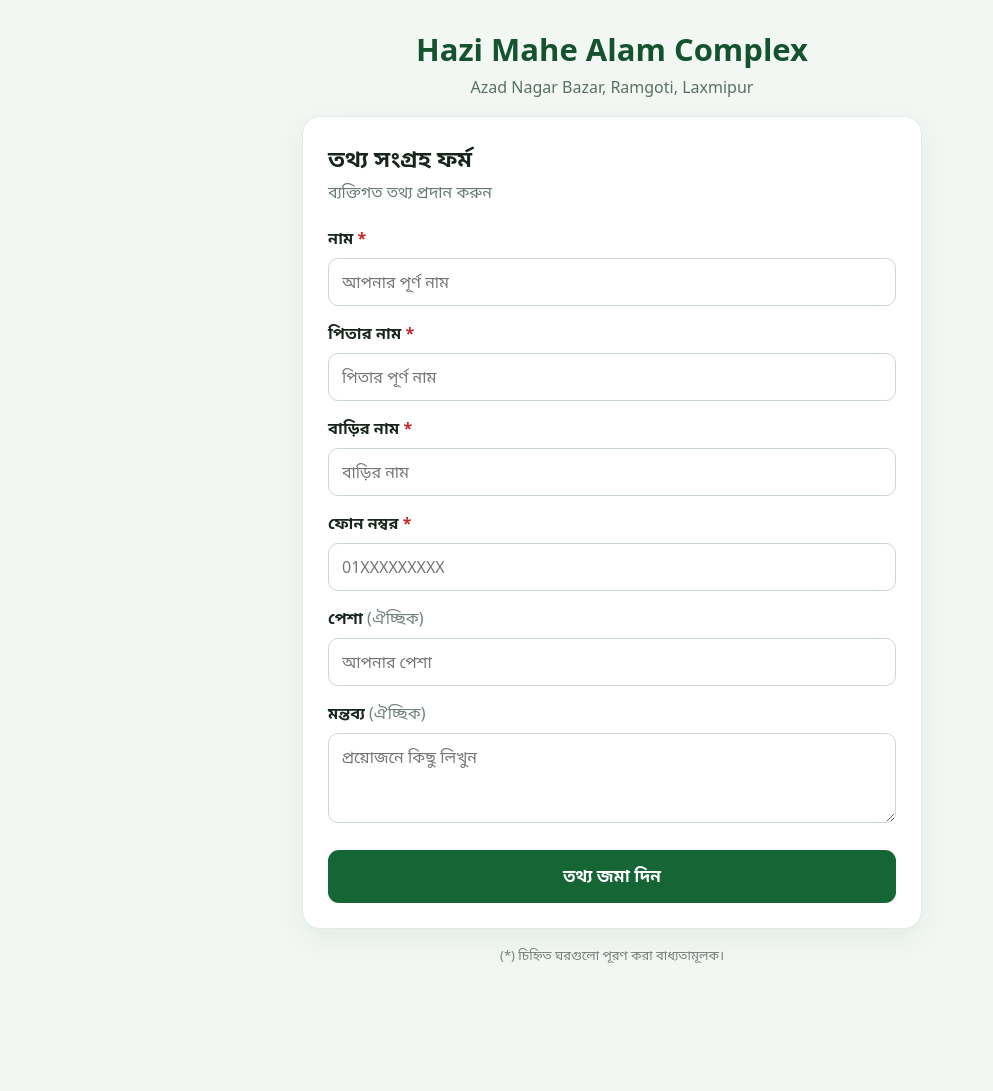
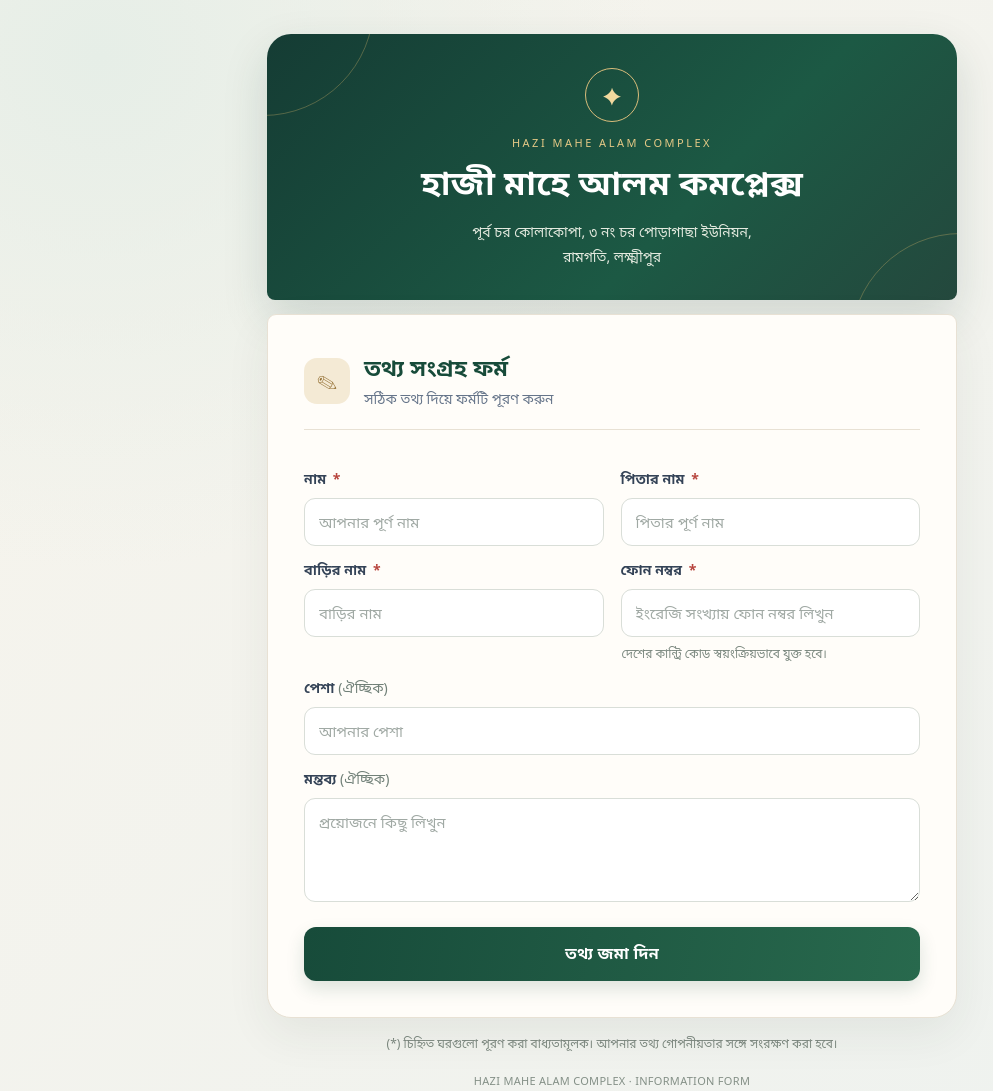
Before and after one commit to studyprogress365-del/hazi-mahe-alam-complex, a plain HTML site: page index.html in a window 1280 px wide. Shown: the whole page, without its empty margins (28-1021 px from the left). Before the commit the page ends 993 px from the top, so only its background shows below. Drawn offline with Linux system fonts and the light colour scheme.

Commit message:
index.html

```diff
--- a/index.html
+++ b/index.html
@@ -4,99 +4,137 @@
   <meta charset="utf-8">
   <meta name="viewport" content="width=device-width, initial-scale=1">
   <meta name="theme-color" content="#14532d">
-  <title>তথ্য সংগ্রহ ফর্ম | Hazi Mahe Alam Complex</title>
+  <title>তথ্য সংগ্রহ ফর্ম | হাজী মাহে আলম কমপ্লেক্স</title>
   <style>
+    :root{--ink:#17243a;--muted:#66758a;--gold:#c89b48;--cream:#fbf8f1;--line:#e8e1d4;--green:#174b3a}
     *{box-sizing:border-box}
-    body{margin:0;padding:28px 14px;background:#f3f7f4;color:#17251c;font-family:system-ui,-apple-system,"Noto Sans Bengali","Nirmala UI",sans-serif}
-    .wrap{max-width:620px;margin:auto}
-    .brand{text-align:center;margin-bottom:18px}
-    .brand h1{font-size:clamp(23px,5vw,31px);margin:0 0 6px;color:#14532d}
-    .brand p{margin:0;color:#587064}
-    .card{background:#fff;border:1px solid #e1eae3;border-radius:18px;padding:25px;box-shadow:0 10px 30px rgba(20,83,45,.07)}
-    h2{margin:0 0 5px;font-size:23px}
-    .sub{margin:0 0 22px;color:#68796f}
-    label{display:block;font-weight:650;margin:16px 0 7px}
-    .req{color:#c62828}
-    input,textarea{width:100%;border:1px solid #cbd8ce;border-radius:10px;padding:12px 13px;font:inherit;font-size:16px;background:#fff}
-    input:focus,textarea:focus{outline:3px solid #d7f0df;border-color:#27834b}
-    textarea{min-height:90px;resize:vertical}
-    button{width:100%;margin-top:22px;border:0;border-radius:11px;padding:14px;background:#166534;color:#fff;font:inherit;font-size:17px;font-weight:700;cursor:pointer}
-    button:disabled{opacity:.65;cursor:wait}
-    #message{display:none;margin-top:16px;padding:12px;border-radius:10px;line-height:1.6}
-    #message.ok{display:block;background:#e8f5ec;color:#14532d}
-    #message.err{display:block;background:#fff0f0;color:#a11b1b}
-    .note{font-size:13px;color:#718078;text-align:center;margin:17px 0 0}
-    @media(max-width:480px){body{padding:18px 10px}.card{padding:19px}}
+    body{margin:0;min-height:100vh;padding:34px 15px;background:radial-gradient(ellipse at 10% 5%,#e6eee7 0,transparent 34%),linear-gradient(135deg,#f7f4ec,#eef2ef);color:var(--ink);font-family:system-ui,-apple-system,"Noto Sans Bengali","Nirmala UI",sans-serif}
+    .wrap{max-width:690px;margin:0 auto}
+    .brand{position:relative;overflow:hidden;text-align:center;padding:34px 26px 31px;border-radius:24px 24px 8px 8px;background:linear-gradient(135deg,#153c34,#1c5944 62%,#24483d);color:#fff;box-shadow:0 18px 45px #173d3326}
+    .brand:before,.brand:after{content:"";position:absolute;border:1px solid #d5b46a55;border-radius:50%;width:220px;height:220px;pointer-events:none}
+    .brand:before{left:-115px;top:-140px}.brand:after{right:-115px;bottom:-155px}
+    .seal{width:54px;height:54px;margin:0 auto 13px;border:1px solid #d9bd7b;border-radius:50%;display:grid;place-items:center;color:#f1d99e;font-size:24px}
+    .brand h1{position:relative;margin:0 0 10px;font-size:clamp(24px,5vw,34px);font-weight:800;letter-spacing:.1px}
+    .brand p{position:relative;margin:0 auto;max-width:520px;color:#e4eadf;font-size:14px;line-height:1.8}
+    .brand .eyebrow{font-size:11px;letter-spacing:2.5px;text-transform:uppercase;color:#e5c986;margin-bottom:9px}
+    .card{position:relative;margin-top:14px;padding:clamp(22px,5vw,36px);background:#fffdf9;border:1px solid var(--line);border-radius:9px 9px 24px 24px;box-shadow:0 16px 45px #26382c12}
+    .cardhead{display:flex;align-items:center;gap:14px;margin-bottom:25px;padding-bottom:19px;border-bottom:1px solid var(--line)}
+    .cardicon{width:46px;height:46px;flex:none;border-radius:13px;background:#f4ead5;color:#916c2e;display:grid;place-items:center;font-size:22px}
+    h2{margin:0 0 4px;font-size:23px;color:var(--green)}
+    .sub{margin:0;color:var(--muted);font-size:14px}
+    .grid{display:grid;grid-template-columns:1fr 1fr;gap:0 17px}
+    .field{min-width:0}
+    label{display:block;font-weight:700;font-size:14px;margin:14px 0 8px;color:#344357}
+    .req{color:#b7443d;margin-left:3px}
+    input,textarea{display:block;width:100%;border:1px solid #d9ded8;border-radius:11px;padding:13px 14px;font:inherit;font-size:15px;background:#fff;color:var(--ink);transition:border-color .2s,box-shadow .2s}
+    input::placeholder,textarea::placeholder{color:#a0a9a4}
+    input:focus,textarea:focus{outline:none;border-color:#49836c;box-shadow:0 0 0 4px #49836c19}
+    textarea{min-height:104px;resize:vertical}
+    .hint{margin:7px 1px 0;color:#7b887f;font-size:12px;line-height:1.6}
+    button{width:100%;margin-top:25px;border:0;border-radius:12px;padding:15px 18px;background:linear-gradient(100deg,#174b3a,#28694d);color:#fff;font:inherit;font-size:16px;font-weight:750;letter-spacing:.2px;cursor:pointer;box-shadow:0 8px 18px #174b3a25;transition:transform .15s,filter .15s}
+    button:hover{filter:brightness(1.08);transform:translateY(-1px)}
+    button:disabled{opacity:.65;cursor:wait;transform:none}
+    #message{display:none;margin-top:17px;padding:14px 15px;border-radius:11px;line-height:1.7;font-size:14px}
+    #message.ok{display:block;background:#eaf5ed;color:#175b37;border:1px solid #cfe6d5}
+    #message.err{display:block;background:#fff0ed;color:#a12e27;border:1px solid #f1d0ca}
+    .note{font-size:12px;color:#7c887f;text-align:center;margin:17px 0 0}
+    .footerline{text-align:center;color:#849087;font-size:11px;margin:20px 0 0;letter-spacing:.3px}
+    @media(max-width:540px){body{padding:17px 10px}.brand{padding:28px 18px 25px;border-radius:19px 19px 7px 7px}.brand p{font-size:13px}.grid{grid-template-columns:1fr}.card{padding:21px 18px}.cardhead{margin-bottom:17px}}
   </style>
 </head>
 <body>
   <main class="wrap">
     <header class="brand">
-      <h1>Hazi Mahe Alam Complex</h1>
-      <p>Azad Nagar Bazar, Ramgoti, Laxmipur</p>
+      <div class="seal">✦</div>
+      <div class="eyebrow">HAZI MAHE ALAM COMPLEX</div>
+      <h1>হাজী মাহে আলম কমপ্লেক্স</h1>
+      <p>পূর্ব চর কোলাকোপা, ৩ নং চর পোড়াগাছা ইউনিয়ন,<br>রামগতি, লক্ষ্মীপুর</p>
     </header>
     <section class="card">
-      <h2>তথ্য সংগ্রহ ফর্ম</h2>
-      <p class="sub">ব্যক্তিগত তথ্য প্রদান করুন</p>
+      <div class="cardhead">
+        <div class="cardicon">✎</div>
+        <div>
+          <h2>তথ্য সংগ্রহ ফর্ম</h2>
+          <p class="sub">সঠিক তথ্য দিয়ে ফর্মটি পূরণ করুন</p>
+        </div>
+      </div>
       <form id="infoForm">
-        <label for="name">নাম <span class="req">*</span></label>
-        <input id="name" name="name" required maxlength="120" autocomplete="name" placeholder="আপনার পূর্ণ নাম">
+        <div class="grid">
+        <div class="field"><label for="name">নাম <span class="req">*</span></label>
+        <input id="name" name="name" required maxlength="120" autocomplete="name" placeholder="আপনার পূর্ণ নাম"></div>
 
-        <label for="fatherName">পিতার নাম <span class="req">*</span></label>
-        <input id="fatherName" name="fatherName" required maxlength="120" placeholder="পিতার পূর্ণ নাম">
+        <div class="field"><label for="fatherName">পিতার নাম <span class="req">*</span></label>
+        <input id="fatherName" name="fatherName" required maxlength="120" placeholder="পিতার পূর্ণ নাম"></div>
 
-        <label for="houseName">বাড়ির নাম <span class="req">*</span></label>
-        <input id="houseName" name="houseName" required maxlength="160" placeholder="বাড়ির নাম">
+        <div class="field"><label for="houseName">বাড়ির নাম <span class="req">*</span></label>
+        <input id="houseName" name="houseName" required maxlength="160" placeholder="বাড়ির নাম"></div>
 
-        <label for="phone">ফোন নম্বর <span class="req">*</span></label>
-        <input id="phone" name="phone" type="tel" required maxlength="25" inputmode="tel" autocomplete="tel" placeholder="01XXXXXXXXX">
+        <div class="field"><label for="phone">ফোন নম্বর <span class="req">*</span></label>
+        <input id="phone" name="phone" type="tel" required maxlength="15" inputmode="numeric" pattern="[0-9]{6,15}" autocomplete="tel-national" placeholder="ইংরেজি সংখ্যায় ফোন নম্বর লিখুন">
+        <p class="hint">দেশের কান্ট্রি কোড স্বয়ংক্রিয়ভাবে যুক্ত হবে।</p></div>
+        </div>
 
-        <label for="occupation">পেশা <span style="font-weight:400;color:#718078">(ঐচ্ছিক)</span></label>
-        <input id="occupation" name="occupation" maxlength="100" placeholder="আপনার পেশা">
+        <div class="field"><label for="occupation">পেশা <span style="font-weight:400;color:#718078">(ঐচ্ছিক)</span></label>
+        <input id="occupation" name="occupation" maxlength="100" placeholder="আপনার পেশা"></div>
 
-        <label for="remark">মন্তব্য <span style="font-weight:400;color:#718078">(ঐচ্ছিক)</span></label>
-        <textarea id="remark" name="remark" maxlength="1000" placeholder="প্রয়োজনে কিছু লিখুন"></textarea>
+        <div class="field"><label for="remark">মন্তব্য <span style="font-weight:400;color:#718078">(ঐচ্ছিক)</span></label>
+        <textarea id="remark" name="remark" maxlength="1000" placeholder="প্রয়োজনে কিছু লিখুন"></textarea></div>
 
         <button id="submitBtn" type="submit">তথ্য জমা দিন</button>
         <div id="message" role="status" aria-live="polite"></div>
       </form>
     </section>
-    <p class="note">(*) চিহ্নিত ঘরগুলো পূরণ করা বাধ্যতামূলক।</p>
+    <p class="note">(*) চিহ্নিত ঘরগুলো পূরণ করা বাধ্যতামূলক। আপনার তথ্য গোপনীয়তার সঙ্গে সংরক্ষণ করা হবে।</p>
+    <p class="footerline">HAZI MAHE ALAM COMPLEX · INFORMATION FORM</p>
   </main>
+  <iframe name="submitFrame" id="submitFrame" title="ফর্ম জমা" style="display:none"></iframe>
   <script>
     const SCRIPT_URL = "https://script.google.com/macros/s/AKfycbxWL79UyvARIYSkva5RELFMGBVLKCwRLubmi34IZLyAptAq7J6yDkslryj6hjVCvy6FAg/exec";
     const form = document.getElementById("infoForm");
-    const button = document.getElementById("submitBtn");
+    const button = document.getElementById("submitBtn") || form.querySelector("button");
     const message = document.getElementById("message");
+    let waiting = false;
 
-    form.addEventListener("submit", async function (event) {
+    window.addEventListener("message", function(event) {
+      if (event.source !== document.getElementById("submitFrame").contentWindow) return;
+      if (!event.data || event.data.type !== "complex-form-result") return;
+      waiting = false;
+      button.disabled = false;
+      button.textContent = "তথ্য জমা দিন";
+      message.textContent = event.data.result.message;
+      message.className = event.data.result.success ? "ok" : "err";
+      message.style.display = "block";
+      if (event.data.result.success) form.reset();
+    });
+
+    form.addEventListener("submit", function(event) {
       event.preventDefault();
-      if (!form.reportValidity()) return;
-
+      if (!form.reportValidity() || waiting) return;
       const data = Object.fromEntries(new FormData(form).entries());
+      const oldPayload = form.querySelector('[name="payload"]');
+      if (oldPayload) oldPayload.remove();
+      const payload = document.createElement("input");
+      payload.type = "hidden";
+      payload.name = "payload";
+      payload.value = JSON.stringify(data);
+      form.appendChild(payload);
+      form.action = SCRIPT_URL;
+      form.method = "POST";
+      form.target = "submitFrame";
+      waiting = true;
       button.disabled = true;
       button.textContent = "জমা হচ্ছে...";
-      message.className = "";
       message.style.display = "none";
-
-      try {
-        // Apps Script cross-origin POST: no-cors response cannot be read by the browser.
-        await fetch(SCRIPT_URL, {
-          method: "POST",
-          mode: "no-cors",
-          headers: {"Content-Type": "text/plain;charset=utf-8"},
-          body: JSON.stringify(data)
-        });
-        message.textContent = "আপনার তথ্য পাঠানো হয়েছে। অনুগ্রহ করে নিশ্চিত হওয়ার জন্য কর্তৃপক্ষের সঙ্গে যোগাযোগ করুন।";
-        message.className = "ok";
-        form.reset();
-      } catch (error) {
-        message.textContent = "তথ্য পাঠানো যায়নি। ইন্টারনেট সংযোগ পরীক্ষা করে আবার চেষ্টা করুন।";
-        message.className = "err";
-      } finally {
+      form.submit();
+      setTimeout(function() {
+        if (!waiting) return;
+        waiting = false;
         button.disabled = false;
         button.textContent = "তথ্য জমা দিন";
-      }
+        message.textContent = "সার্ভারের উত্তর পাওয়া যায়নি। পরে Google Sheet পরীক্ষা করুন।";
+        message.className = "err";
+        message.style.display = "block";
+      }, 20000);
     });
   </script>
 </body>
```
